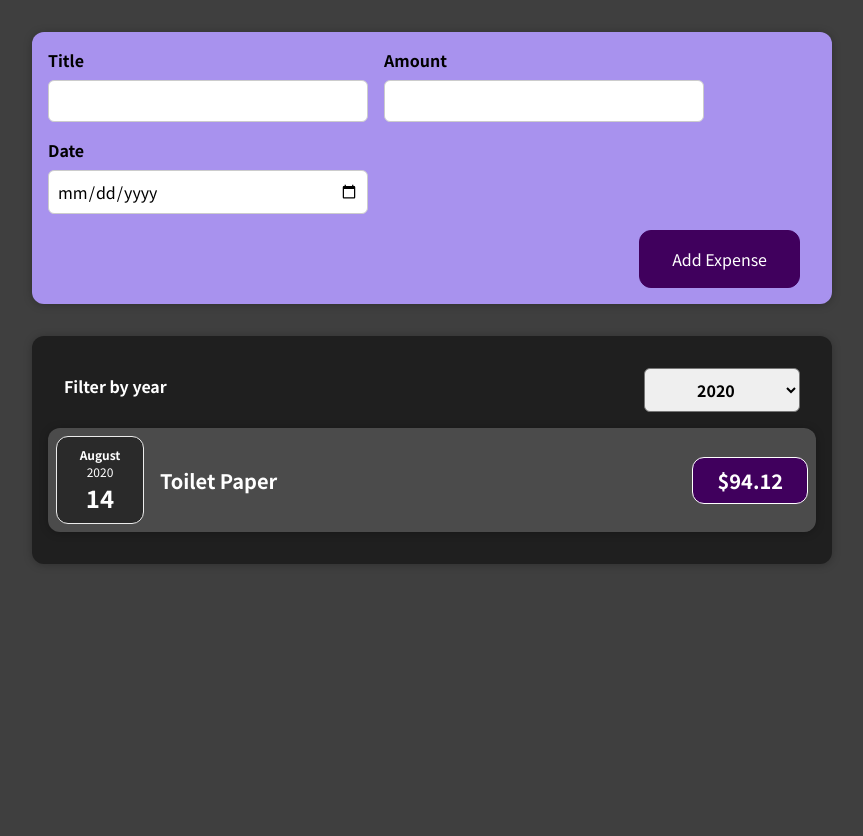
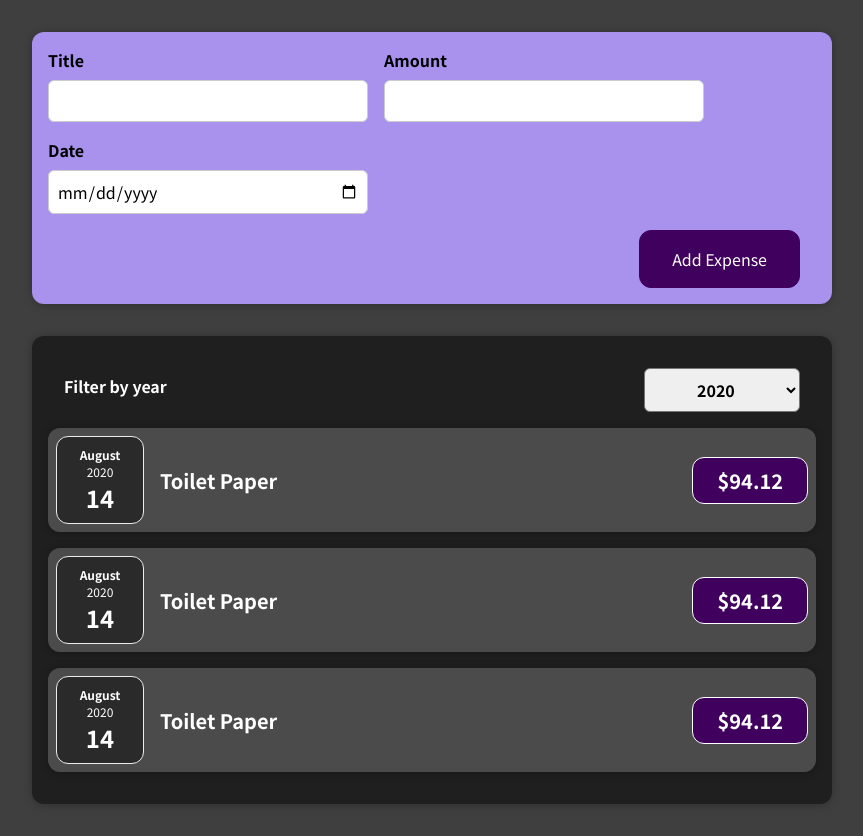
Before and after one commit to LevDoesCode/practice-react, a React (Create React App) app in the folder 01-learning/01-path1/07-lists-cond-content/: page / in a window 1280 px wide. Shown: the whole page, without its empty margins (208-1071 px from the left). Before the commit the page ends 800 px from the top, so only its background shows below. Built offline with nearby package versions, Linux system fonts and the light colour scheme.

Commit message:
Added 3 ways to apply filters to list of expenses

```diff
--- a/01-learning/01-path1/07-lists-cond-content/src/components/Expenses/Expenses.js
+++ b/01-learning/01-path1/07-lists-cond-content/src/components/Expenses/Expenses.js
@@ -15,13 +15,34 @@ const Expenses = (props) => {
         //setFilteredExpenses(props.items.filter((expense) => expense.date.getFullYear().toString() === selectedYear));
     };
 
+    let expensesContent = <p>No expenses found.</p>;
+    if (filteredExpenses.length > 0) {
+        expensesContent = filteredExpenses.map((expense) => (
+            <ExpenseItem key={expense.id} title={expense.title} amount={expense.amount} date={expense.date} />
+        ));
+    }
+
     return (
         <div>
             <Card className="expenses">
                 <ExpensesFilter selected={filteredYear} onChangeFilter={filterChangeHandler} />
+                {filteredExpenses.length === 0 && <p>No expenses found.</p>}
                 {filteredExpenses.map((expense) => (
                     <ExpenseItem key={expense.id} title={expense.title} amount={expense.amount} date={expense.date} />
                 ))}
+                {filteredExpenses.length === 0 ? (
+                    <p>No expenses found</p>
+                ) : (
+                    filteredExpenses.map((expense) => (
+                        <ExpenseItem
+                            key={expense.id}
+                            title={expense.title}
+                            amount={expense.amount}
+                            date={expense.date}
+                        />
+                    ))
+                )}
+                {expensesContent}
             </Card>
         </div>
     );
```
